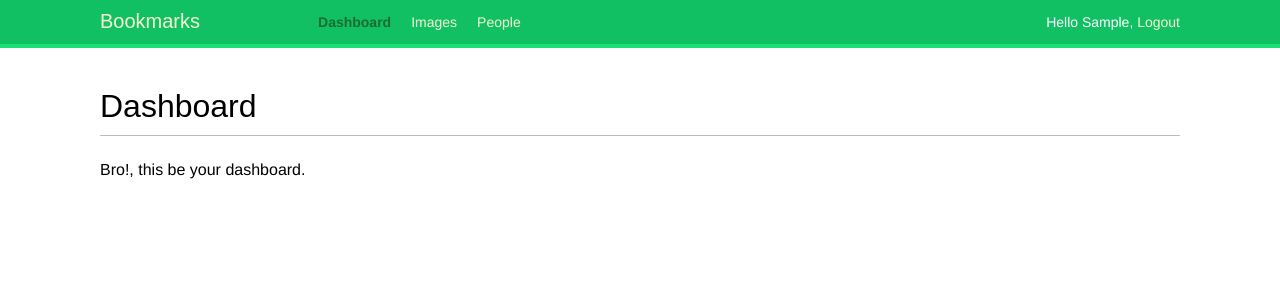
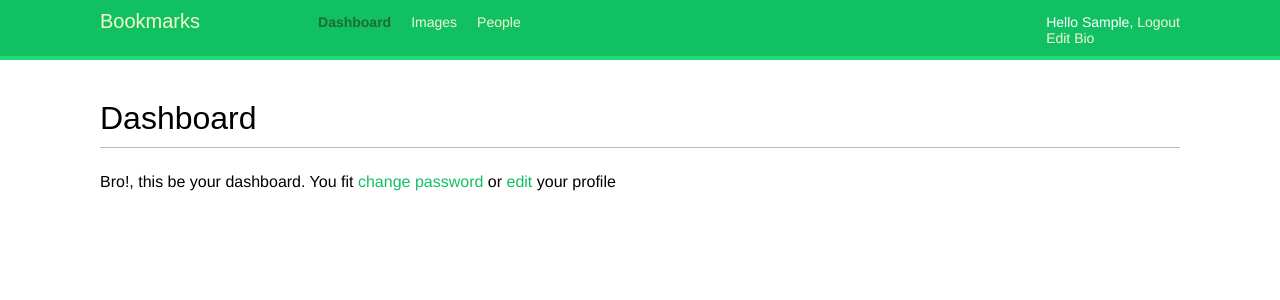
Before and after one commit to Ceasar15/Social-Website, a Django app: page /account/ in a window 1280 px wide. Shown: the top 300 px of the page. Run offline with Django 3.2, Linux system fonts and the light colour scheme; the visitor is signed in with stand-in values (Sample User, id 1).

Commit message:
added edit templatee and rendered it

```diff
--- a/bookmarks/account/forms.py
+++ b/bookmarks/account/forms.py
@@ -27,5 +27,5 @@ class UserEditForm(forms.ModelForm):
 
 class ProfileEditForm(forms.ModelForm):
     class Meta:
-        model = User
+        model = Profile
         fields = ('date_of_birth', 'photo')
--- a/bookmarks/account/urls.py
+++ b/bookmarks/account/urls.py
@@ -19,7 +19,9 @@ urlpatterns = [
     path('password_reset/', auth_views.PasswordResetView.as_view(), name='password_reset'),
     path('password_reset/done/', auth_views.PasswordResetDoneView.as_view(), name='password_reset_done'),
     path('reset/<uidb64>/<token>/', auth_views.PasswordResetConfirmView.as_view(), name='password_reset_confirm'),
-    path('reset/done/', auth_views.PasswordResetCompleteView.as_view(), name='password_reset_complete')
+    path('reset/done/', auth_views.PasswordResetCompleteView.as_view(), name='password_reset_complete'),
+    # Edit Profile and User Data
+    path('edit/', views.edit, name='edit'),
 
 
 ]
--- a/bookmarks/account/views.py
+++ b/bookmarks/account/views.py
@@ -59,3 +59,22 @@ def register(request):
     else:
         user_form =UserRegistrationForm()
     return render(request, 'account/register.html', {'user_form': user_form})
+
+
+@login_required
+def edit(request):
+    if request.method == 'POST':
+        user_form = UserEditForm(instance=request.user, data=request.POST)
+        profile_form = ProfileEditForm(instance=request.user.profile, data=request.POST, files=request.FILES)
+
+        if user_form.is_valid() and profile_form.is_valid():
+            user_form.save()
+            profile_form.save()
+    else:
+        user_form = UserEditForm(instance=request.user)
+        profile_form = ProfileEditForm(instance=request.user.profile)
+
+    return render(request, 'account/edit.html', {
+        'user_form': user_form,
+        'profile_form': profile_form,
+        })
--- a/bookmarks/templates/account/dashboard.html
+++ b/bookmarks/templates/account/dashboard.html
@@ -6,5 +6,7 @@
 
 {% block content  %}
     <h1>Dashboard</h1>
-    <p>Bro!, this be your dashboard.</p>
+    <p>Bro!, this be your dashboard.
+        You fit <a href="{% url 'password_change' %}">change password </a> or <a href="{% url 'edit' %}">edit</a> your profile
+    </p>
 {% endblock content   %}
--- a/bookmarks/templates/base.html
+++ b/bookmarks/templates/base.html
@@ -24,7 +24,8 @@
         <span class='user'>
             {% if request.user.is_authenticated %}
                 Hello {{ request.user.first_name }},
-                <a href="{% url 'logout' %}">Logout</a>
+                <a href="{% url 'logout' %}">Logout</a> <br>
+                <a href="{% url 'edit' %}">Edit Bio</a>
             {% else %}
                 <a href="{% url 'login' %}">Log In</a>
             {% endif %}
```
Also changed, not shown: bookmarks/templates/account/edit.html (added, +16 -0 lines).
